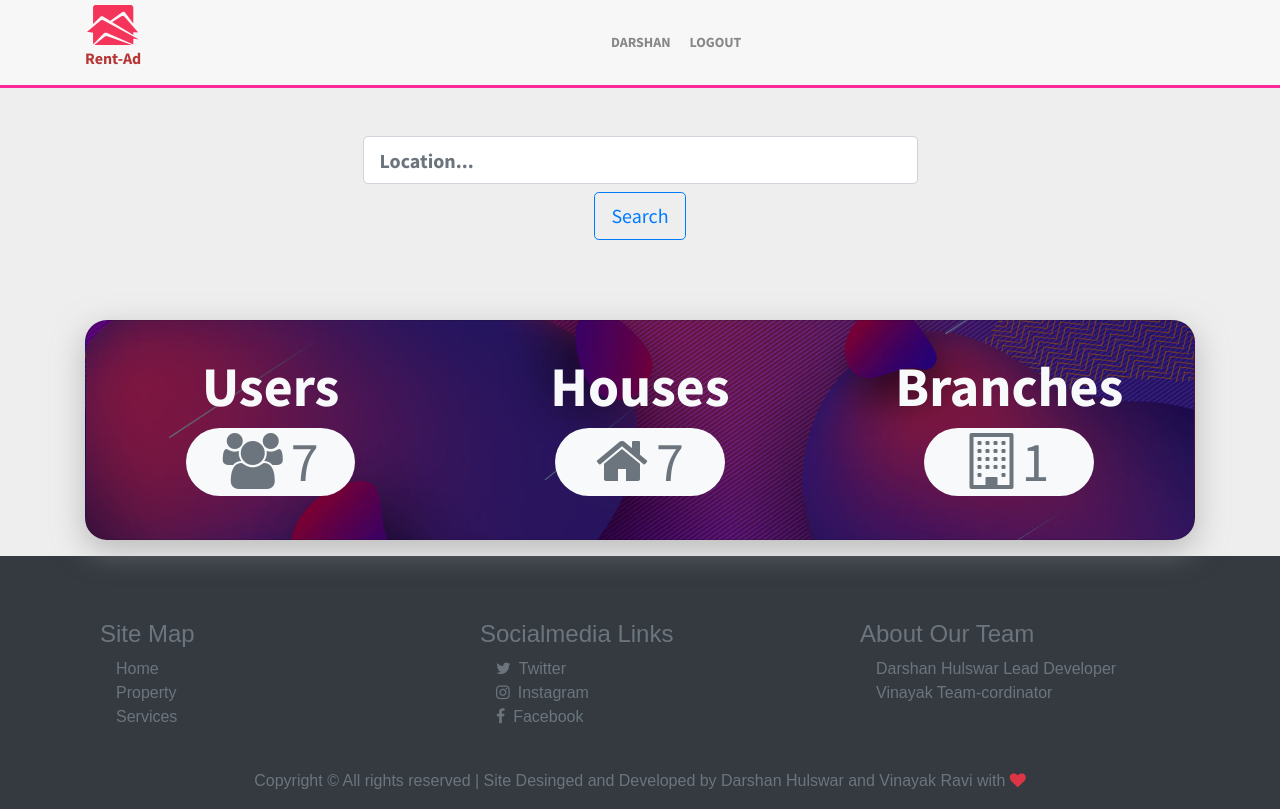
After one commit to darshanhulswar/Rent-Ad, a PHP site: page /registered-user/explore.php in a window 1280 px wide. The commit adds this page. Run offline with PHP 8.4, Linux system fonts and the light colour scheme; a user stored in the database is signed in; data comes from the database, SQL or seed files in the repository.

Commit message:
explore search section setup complete

```diff
--- a/dependencies/css/style.css
+++ b/dependencies/css/style.css
@@ -26,6 +26,7 @@ html {
 body {
     overflow-x: hidden;
     font-family: 'Source Sans Pro', sans-serif;
+    background-color: #eee;
 }
 
 .font-weight-thinner {
@@ -271,7 +272,7 @@ div#hero-content {
 
 /* Hero Motion Styles */
 video#hero-motion-video {
-    max-width: 100vw;
+    min-width: 100%;
 }
 
 .illustration-background {
--- /dev/null
+++ b/registered-user/explore.php
@@ -0,0 +1,213 @@
+<?php
+    include '../inc/dbconnection.inc.php';
+    session_start();
+
+    if(!isset($_SESSION['user'])) {
+        header('location: ../signin.php?user-must-logged-in');
+    }
+
+    if(isset($_GET['user-logout-status'])) {
+        if(isset($_SESSION['user']['id'])) {
+            unset($_SESSION['user']);
+            header('location: ../signin.php?user-logout-status=1');
+        } else {
+            header('location: ./../signin.php?direct-access-permission-denied-status=1');
+        }
+    }
+
+    if(isset($_SESSION['user']['id'])) {
+        // $getRandomPropertyQuery = "SELECT properties.id, properties.name, properties.details, properties.location, properties.bed, properties.parking, properties.rpm, properties.vendor_id, images.house FROM properties INNER JOIN images ON  properties.is_verified > 0 AND properties.id = images.property_id";
+
+        // Count Registered User
+        $contUsersQuery = "SELECT COUNT(*) FROM users";
+        $countUsers = $conn->query($contUsersQuery);
+
+        // Count Total Vendors
+        $countVendorsQuery = "SELECT COUNT(*) FROM vendors";
+        $countVendors = $conn->query($countVendorsQuery);
+
+        $countPropertyQuery = "SELECT COUNT(*) FROM properties";
+        $countOfProperties = $conn->query($countPropertyQuery);
+        $toalProperties = $countOfProperties->fetch_assoc();
+
+        $countOfUsers = $countUsers->fetch_assoc();
+        $countOfVendors = $countVendors->fetch_assoc();
+
+        $totalUsers = $countOfUsers['COUNT(*)'] + $countOfVendors['COUNT(*)'];
+    }
+
+    if(isset($_POST['search'])) {
+       var_dump($_POST);
+
+       $propertyQuery = "SELECT * FROM properties INNER JOIN ON images WHERE properties.location LIKE %'".$_POST["location"]."'%";
+
+       $rawResult = $conn->query($propertyQuery);
+
+       var_dump($rawResult);
+    }
+
+?>
+
+<!DOCTYPE html>
+<html lang="en">
+
+<head>
+
+    <!-- Required meta tags -->
+    <meta charset="UTF-8">
+    <meta name="viewport" content="width=device-width, initial-scale=1.0">
+
+    <!-- Title -->
+    <title>Rent-Ad | Explore Properties</title>
+
+    <!-- Link Tags -->
+    <?php include 'inc/links.inc.php'; ?>
+</head>
+
+<body>
+
+    <!-- Preloader -->
+    <div id="preloader">
+        <div id="status">
+            <div class="sr spinner-border">&nbsp;</div>
+        </div>
+    </div>
+
+    <!-- Navbar -->
+    <nav class="navbar navbar-expand-md bg-light navbar-light p-0">
+        <div class="container">
+            <a href="index.php" class="navbar-brand text-center">
+                <img src="../assets/icons/favicon.png" alt="">
+                <h6 class="navbar-brand-name py-1">Rent-Ad</h6>
+            </a>
+            <button class="navbar-toggler" data-toggle="collapse" data-target="#main-nav">
+                <span class="navbar-toggler-icon"></span>
+            </button>
+
+            <div class="collapse navbar-collapse" id="main-nav">
+
+                <ul class="navbar-nav mx-auto">
+                    <li class="nav-item">
+                        <span class="nav-link">
+                            <?php echo $_SESSION['user']['firstname']; ?>
+                        </span>
+                    </li>
+
+                    <li class="nav-item">
+                        <a href="index.php?user-logout-status=1" class="nav-link">
+                            <i class="fa fa-user-times-out"></i> Logout
+                        </a>
+                    </li>
+                </ul>
+            </div>
+        </div>
+    </nav>
+    <!-- Navbar end -->
+
+    <!-- Hero Motion -->
+    <section id="bg-explore">
+        <div class="container py-5">
+            <form action="<?php echo $_SERVER['PHP_SELF'];  ?>" method="post">
+                <div class="form-group w-50 mx-auto">
+                    <input type="text" name="location" id="location" placeholder="Location..."
+                        class="form-control form-control-lg font-weight-bolder text-dark">
+
+                    <div class="text-center my-2">
+                        <input name="search" type="submit" value="Search"
+                            class="btn block btn-lg btn-outline-primary mx-auto">
+                    </div>
+                </div>
+
+                <div class="d-block w-100">
+                </div>
+            </form>
+        </div>
+    </section>
+
+
+
+    <!-- counter up section -->
+    <section class="">
+        <div class="container">
+            <div class="card w-70 illustration-background shadow-0 py-3">
+                <div class="container pt-3">
+                    <div class="row">
+                        <div class="col-md-4">
+                            <h1 class="display-4 text-light text-center font-weight-bolder">Users</h1>
+                            <h1 class="display-4 text-secondary text-center bg-light rounded-pill w-50 mx-auto">
+                                <i class="fa fa-users mr-2"></i><?php echo $totalUsers; ?>
+                            </h1>
+                        </div>
+                        <div class="col-md-4">
+                            <h1 class="display-4 text-light text-center font-weight-bolder">Houses</h1>
+                            <h1 class="display-4 text-secondary text-center bg-light rounded-pill w-50 mx-auto">
+                                <i class="fa fa-home mr-2"></i><?php echo $toalProperties['COUNT(*)'] ?>
+                            </h1>
+                        </div>
+                        <div class="col-md-4">
+                            <h1 class="display-4 text-light text-center font-weight-bolder">Branches</h1>
+                            <h1 class="display-4 text-secondary text-center bg-light rounded-pill w-50 mx-auto"><i
+                                    class="fa fa-building-o mr-2"></i>1</h1>
+                        </div>
+                    </div>
+                </div>
+            </div>
+        </div>
+    </section>
+
+    <!-- Footer -->
+    <footer class="bg-dark">
+        <div class="container">
+            <div class="row pt-5 pb-2">
+                <div class="col-md-4 my-3">
+                    <div class="container text-secondary">
+                        <h4>Site Map</h4>
+                        <ul class="list-unstyled px-3">
+                            <li><a class="text-decoration-none text-secondary" href="index.php">Home</a>
+                            </li>
+                            <li><a class="text-decoration-none text-secondary" href="properties.php">Property</a></li>
+                            <li><a class="text-decoration-none text-secondary" href="services.php">Services</a></li>
+                        </ul>
+                    </div>
+                </div>
+                <div class="col-md-4 my-3">
+                    <div class="container text-secondary">
+                        <h4>Socialmedia Links</h4>
+                        <ul class="list-unstyled px-3">
+                            <li class="text-secondary"><i class="fa fa-twitter pr-2 text-secondary"></i>Twitter</li>
+                            <li class="text-secondary"><i class="fa fa-instagram pr-2 text-secondary"></i>Instagram</li>
+                            <li class="text-secondary"><i class="fa fa-facebook pr-2 text-secondary"></i>Facebook</li>
+                        </ul>
+                    </div>
+                </div>
+                <div class="col-md-4 my-3">
+                    <div class="container text-secondary">
+                        <h4>About Our Team</h4>
+                        <ul class="list-unstyled px-3">
+                            <li><span class="span-strong text-secondary">Darshan Hulswar </span>Lead Developer</li>
+                            <li><span class="span-strong text-secondary">Vinayak</span> Team-cordinator</li>
+                            <li></li>
+                        </ul>
+                    </div>
+                </div>
+            </div>
+            <div class="row">
+                <div class="col-12">
+                    <div class="footer text-center">
+                        <p class="span-strong text-secondary">Copyright &copy; All rights reserved | Site
+                            Desinged and
+                            Developed by
+                            Darshan Hulswar and Vinayak Ravi with <i class="fa fa-heart text-danger"></i></p>
+                    </div>
+                </div>
+            </div>
+        </div>
+    </footer>
+    <!-- Footer End -->
+
+    <!-- Script Tags -->
+    <script src="../dependencies/js/popper.js"></script>
+    <?php include 'inc/scripts.inc.php' ?>
+</body>
+
+</html>
```
